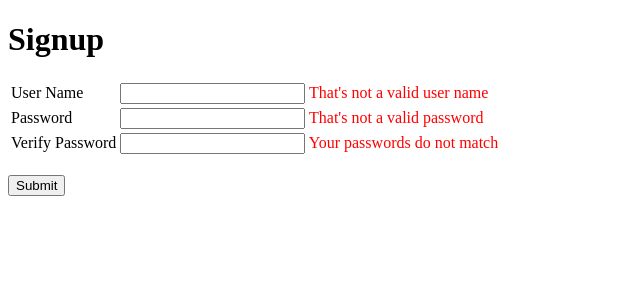
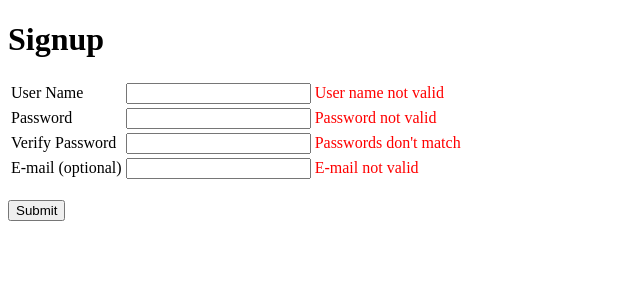
Before and after one commit to farside1969/user-signup, a Flask app: page / in a window 1280 px wide. Shown: the top 300 px of the page, without its empty margins (0-640 px from the left). Run offline with Flask 2, Linux system fonts and the light colour scheme.

```diff
--- a/main.py
+++ b/main.py
@@ -1,8 +1,5 @@
 from flask import Flask, request, redirect, render_template
 import cgi, html, os, jinja2
-
-#template_dir = os.path.join(os.path.dirname(__file__), 'templates')
-#jinja_env = jinja2.Environment(loader = jinja2.FileSystemLoader(template_dir), autoescape=True)
 
 app = Flask(__name__)
 app.config['DEBUG'] = True
@@ -10,16 +7,11 @@ app.config['DEBUG'] = True
 @app.route("/")
 def index():
     return render_template("base.html")
-#@app.route("/")
-#def index():
-#    template = jinja_env.get_template('hello_form.html')
-#    return template.render()
 
 @app.route("/base", methods=['POST'])
-def encrypt():
+def sign_up():
     user = request.form['user_input']
     return render_template('base.html', user=user)
-
 
 if __name__ == '__main__':
 
--- a/templates/base.html
+++ b/templates/base.html
@@ -18,7 +18,7 @@
                     </td>
                     <td>
                         <input id="user_name" name="user_name" type="text"/>
-                        <span class="error">That's not a valid user name</span>
+                        <span class="error">User name not valid</span>
                     </td>
                 </tr>
                 <tr>
@@ -27,7 +27,7 @@
                     </td>
                     <td>
                         <input id="password" name="password" type="password"/>
-                        <span class="error">That's not a valid password</span>
+                        <span class="error">Password not valid</span>
                     </td>
                 </tr>
                 <tr>
@@ -36,7 +36,16 @@
                     </td>
                     <td>
                         <input id="verify_password" name="verify_password" type="password"/>
-                        <span class="error">Your passwords do not match</span>
+                        <span class="error">Passwords don't match</span>
+                    </td>
+                </tr>
+                <tr>
+                    <td>
+                        <label for="email">E-mail (optional)</label>
+                    </td>
+                    <td>
+                        <input id="email" name="email" type="text"/>
+                        <span class="error">E-mail not valid</span>
                     </td>
                 </tr>
             </tbody>
```
Also changed, not shown: templates/welcome.html (added).
